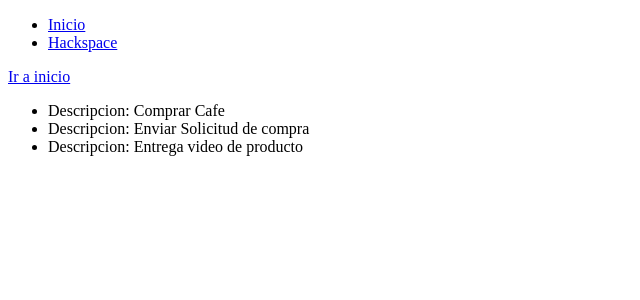
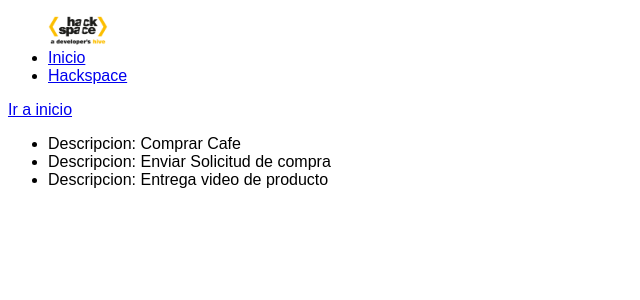
Before and after one commit to dev-jromero/lista_tareas, a Flask app: page /hello in a window 1280 px wide. Shown: the top 300 px of the page, without its empty margins (0-640 px from the left). Run offline with Flask 2, Linux system fonts and the light colour scheme.

Commit message:
añadiendo archivos estaticos

```diff
--- /dev/null
+++ b/static/css/main.css
@@ -0,0 +1,7 @@
+html {
+    font-family: sans-serif;
+}
+
+img {
+    max-width: 60px;
+}
--- a/templates/base.html
+++ b/templates/base.html
@@ -5,6 +5,7 @@
     <title>
         {% block title %} Flask Hackscape |{% endblock %}
     </title>
+    <link rel="stylesheet" href="{{ url_for('static', filename='css/main.css')}}">
 </head>
 <body>
     <header>
--- a/templates/navbar.html
+++ b/templates/navbar.html
@@ -1,5 +1,6 @@
 <nav>
     <ul>
+        <img src="{{ url_for('static', filename='images/hackspace.png') }}" alt="Hackspace Logo">
         <li><a href="{{ url_for('index')}}">Inicio</a></li>
         <li><a href="https://www.hackspace.pe/" target="_blank">Hackspace</a></li>
     </ul>
```
Also changed, not shown: static/images/hackspace.png (added).
